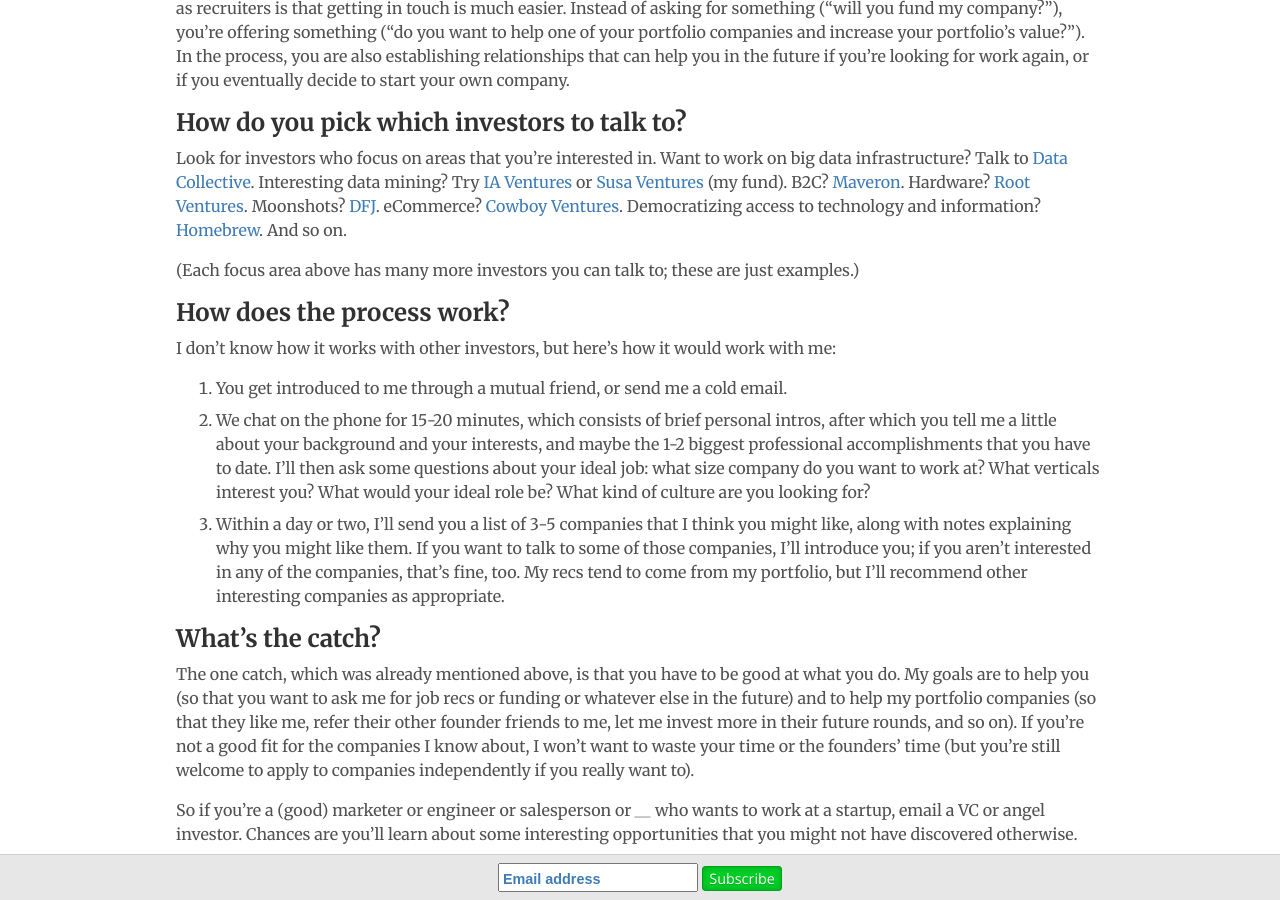
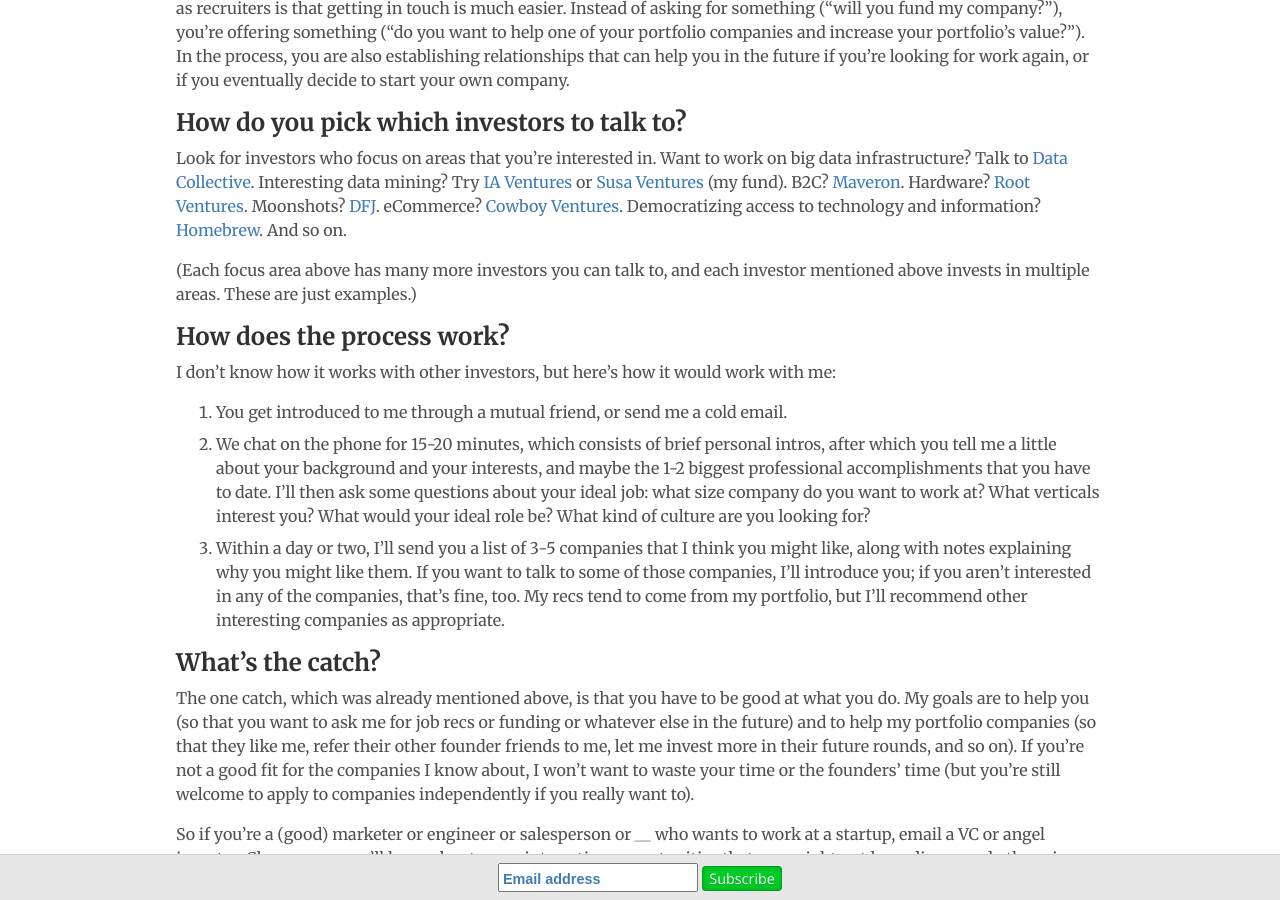
Before and after one commit to codingvc/codingvc, a Jekyll site: the page built from _posts/2015-07-27-using-investors-to-find-the-ideal-startup-job.markdown, in a window 1280 px wide and 900 px high, scrolled down 2094 px. Built offline with Jekyll 4.4.1, drawn with Linux system fonts in a browser that asks for light colours; nearby versions of some CDN libraries; Markdown is read by kramdown in place of the engine named in the settings; comment, search, counter and statistics services are not loaded.

Commit message:
clarification

```diff
--- a/_posts/2015-07-27-using-investors-to-find-the-ideal-startup-job.markdown
+++ b/_posts/2015-07-27-using-investors-to-find-the-ideal-startup-job.markdown
@@ -56,7 +56,7 @@ A lot of people have observed that it's hard to get in touch with a VC without a
 ## How do you pick which investors to talk to?
 Look for investors who focus on areas that you're interested in. Want to work on big data infrastructure? Talk to <a href="http://dcvc.com/" target="_blank">Data Collective</a>. Interesting data mining? Try <a href="http://www.iaventures.com/" target="_blank">IA Ventures</a> or <a href="http://www.susaventures.com/" target="_blank">Susa Ventures</a> (my fund). B2C? <a href="http://www.maveron.com/" target="_blank">Maveron</a>. Hardware? <a href="http://root.vc/" target="_blank">Root Ventures</a>. Moonshots? <a href="http://dfj.com/" target="_blank">DFJ</a>. eCommerce? <a href="http://cowboy.vc/" target="_blank">Cowboy Ventures</a>. Democratizing access to technology and information? <a href="http://homebrew.co/" target="_blank">Homebrew</a>. And so on.
 
-(Each focus area above has many more investors you can talk to; these are just examples.)
+(Each focus area above has many more investors you can talk to, and each investor mentioned above invests in multiple areas. These are just examples.)
 
 ## How does the process work?
 I don't know how it works with other investors, but here's how it would work with me:
```
